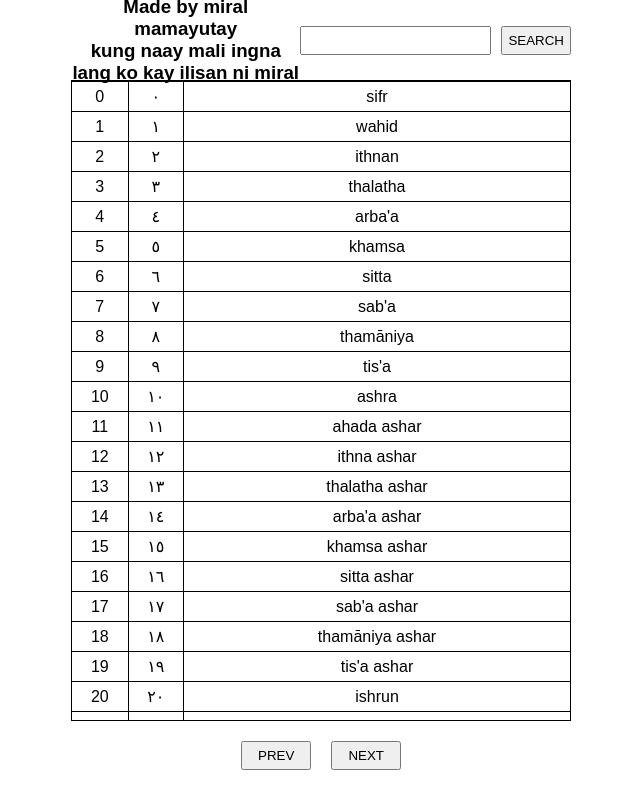
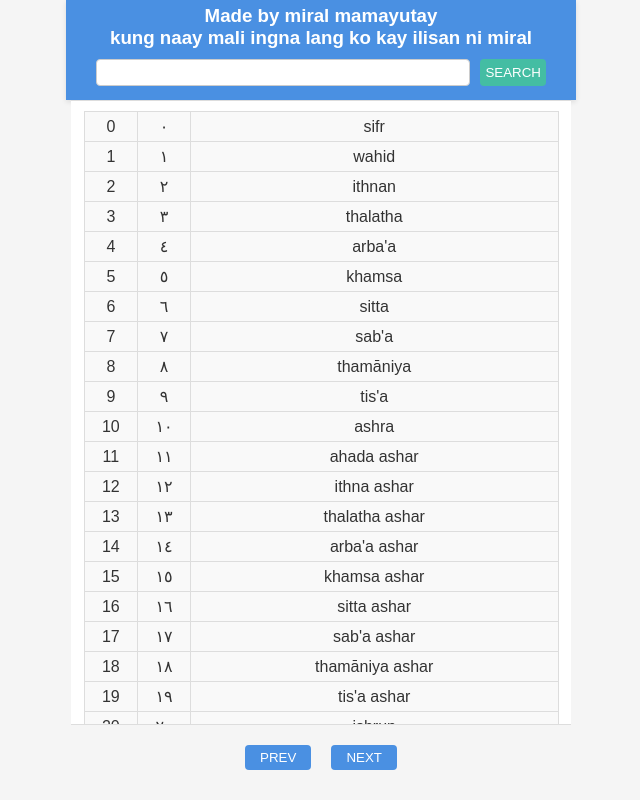
Before and after one commit to Mepaprog/ArabicNumbers, a plain HTML site: page index.html in a window 1280 px wide. Shown: the whole page, without its empty margins (319-959 px from the left). Drawn offline with Linux system fonts and the light colour scheme.

Commit message:
Update style.css

```diff
--- a/style.css
+++ b/style.css
@@ -3,6 +3,7 @@
     padding: 0;
     margin: 0;
 }
+
 body{
     display: flex;
     flex-direction: column;
@@ -11,29 +12,52 @@ body{
     min-height: 100svh;
     max-height: 100svh;
     text-align: center;
+    background-color: #f5f5f5;
+    color: #333;
 }
+
 header{
     width: 100%;
     height: 80px;
     min-height: 80px;
     max-width: 500px;
     display: flex;
+    flex-direction: column;
+    align-items: center;
+    gap: 10px;
+    padding: 5px;
+    padding-bottom: 15px;
+    background-color: #4a90e2;
+    color: white;
+    box-shadow: 0 2px 5px rgba(0,0,0,0.1);
+}
+.search-area{
+    display: flex;
     justify-content: center;
-    align-items: center;
+    width: 100%;
 }
 .search{
     display: flex;
     width: 90%;
     gap: 10px;
 }
+
 .search input{
     flex-grow: 1;
     padding: 5px;
+    border: 1px solid #ccc;
+    border-radius: 4px;
 }
+
 .search button{
     padding: 5px;
     cursor: pointer;
+    background-color: #44bda3;
+    border: none;
+    border-radius: 4px;
+    color: white;
 }
+
 main{
     width: 100%;
     max-width: 500px;
@@ -41,17 +65,23 @@ main{
     display: flex;
     flex-direction: column;
     overflow-y: auto;
-    border-top: 1px solid;
-    border-bottom: 1px solid;
+    border-top: 1px solid #ddd;
+    border-bottom: 1px solid #ddd;
+    background-color: #ffffff;
 }
+
 table{
-    border: 1px solid;
+    border: 1px solid #ddd;
     border-collapse: collapse;
+    width: 95%;
+    margin: 10px auto;
 }
+
 td{
-    border: 1px solid;
+    border: 1px solid #ddd;
     text-align: center;
     padding: 5px;
+    background-color: #f9f9f9;
 }
 
 footer{
@@ -64,7 +94,12 @@ footer{
     max-width: 500px;
     gap: 20px;
 }
+
 footer button{
     padding: 5px 15px;
     cursor: pointer;
+    background-color: #4a90e2;
+    border: none;
+    border-radius: 4px;
+    color: white;
 }
```
